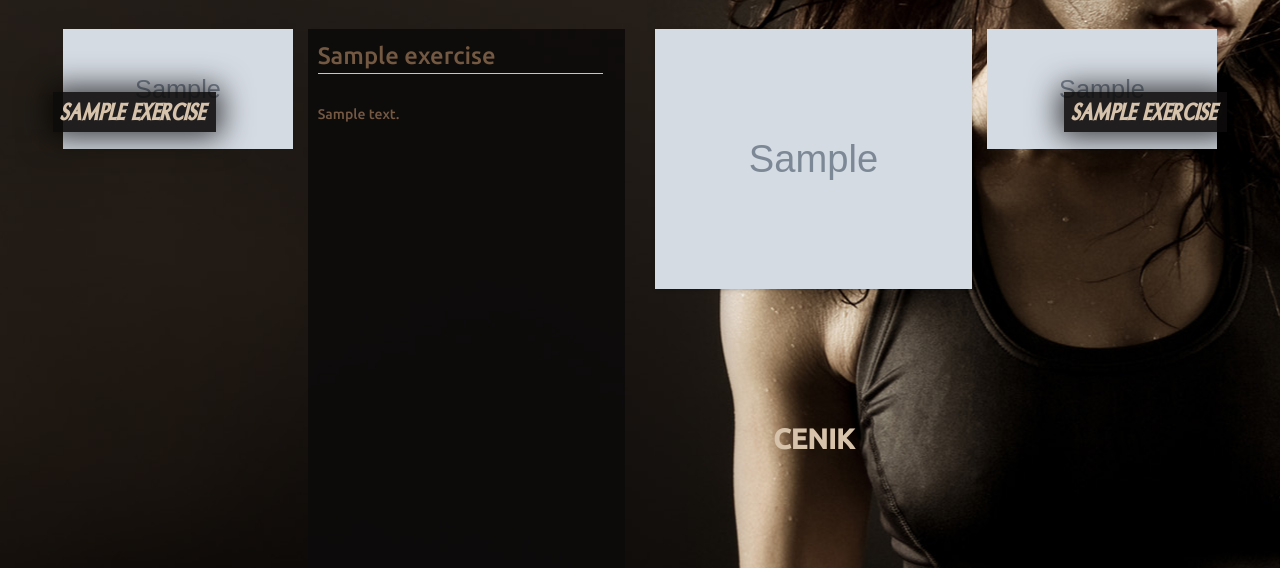
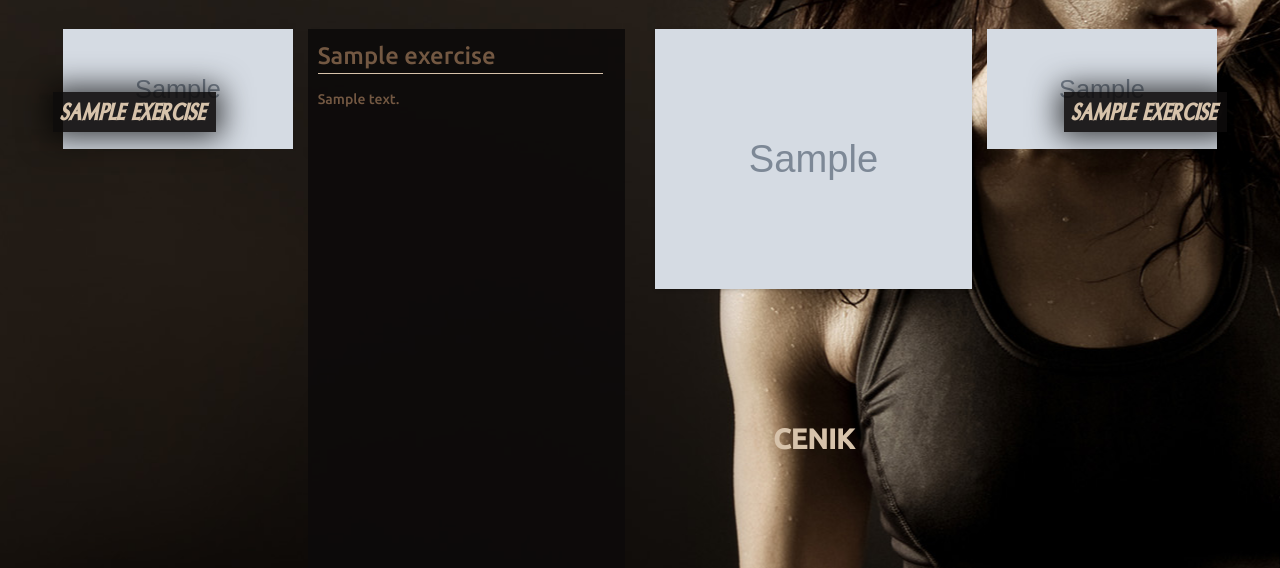
Before and after one commit to simonrakovic/peterklepec, a Django app: template templates/webpages/offers2.html in a window 1280 px wide. Shown: the part 81-649 px from the top of the page. Run offline with Django 3.2, Linux system fonts and the light colour scheme; the template is opened without the code that fills it: values that come from a table or form of the project are taken from there, others are empty; tables that the repository leaves empty hold one stand-in row (values such as "Sample post"); grey boxes marked "Sample" are stand-in pictures; parts of the project's set-up code (start-up, migrations or seed data) failed here and were passed over; some libraries are stand-ins or nearby versions.

Commit message:
popravki ponudb

```diff
--- a/static/css/webpage/offers2.css
+++ b/static/css/webpage/offers2.css
@@ -23,8 +23,9 @@
 }
 
 .fitnes-conteiner-text{
- margin-top: 30px;
+ margin-top: 15px;
  margin-left: 10px;
+ text-align: justify;
 }
 
 .track{
@@ -38,7 +39,7 @@
 .owerflow-fix{
     padding-right: 10px;
     overflow:auto;
-    height: 170px;
+    height: 420px;
 }
 
 .page-header{
--- a/templates/webpages/offers2.html
+++ b/templates/webpages/offers2.html
@@ -23,7 +23,7 @@
 
                 <div class="fitnes-conteiner-text owerflow-fix scrollbox">
 
-                    {{ exercise.description }}
+                    {{ exercise.description|safe}}
 
                 </div>
 
--- a/webpage/admin.py
+++ b/webpage/admin.py
@@ -19,7 +19,7 @@ class CommonMedia:
 
 class ExerciseAdmin(admin.ModelAdmin):
     list_display = ('name', 'show_on_main_page', 'position_number_on_main_page')
-
+    Media = CommonMedia
 
 class ExercisesWeeklyTimetableAdmin(admin.ModelAdmin):
     list_display = ('weekDay', 'timeFrom', 'timeTo', 'description')
```
